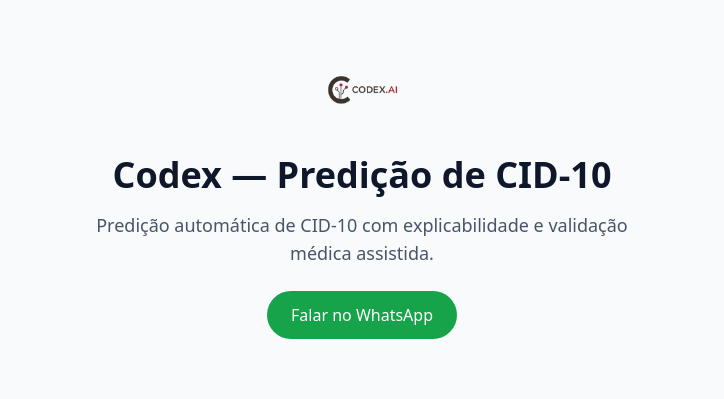
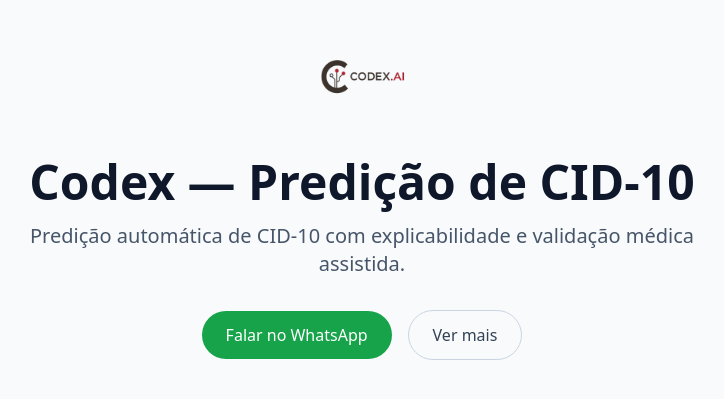
Before and after one commit to ricardosantoss/codex-landing-page, a Next.js app: page / in a window 1280 px wide. Shown: the part 205-604 px from the top of the page, without its empty margins (278-1002 px from the left). Built offline with nearby package versions, Linux system fonts and the light colour scheme.

Commit message:
Update page.tsx

```diff
--- a/src/app/page.tsx
+++ b/src/app/page.tsx
@@ -1,19 +1,39 @@
 export default function Home() {
   return (
-    <main className="flex min-h-screen flex-col items-center justify-center p-10 bg-slate-50">
-      <img src="/images/codex_ai_logo.png" alt="Codex AI" className="h-20 mb-6" />
-      <h1 className="text-4xl font-bold text-slate-900 text-center">Codex — Predição de CID-10</h1>
-      <p className="mt-4 text-lg text-slate-600 text-center max-w-xl">
+    <main className="flex min-h-screen items-center justify-center">
+      <section className="w-full max-w-4xl mx-auto px-6 py-16 text-center">
+        <img
+          src="/images/codex_ai_logo.png"
+          alt="Codex AI"
+          className="h-24 w-auto mx-auto mb-8"
+        />
+
+        <h1 className="text-4xl md:text-5xl font-extrabold text-slate-900">
+          Codex — Predição de CID-10
+        </h1>
+
+        <p className="mt-4 text-lg md:text-xl text-slate-600 max-w-2xl mx-auto">
           Predição automática de CID-10 com explicabilidade e validação médica assistida.
         </p>
+
+        <div className="mt-8 flex flex-wrap items-center justify-center gap-4">
           <a
             href="https://wa.me/5562985499620?text=Ol%C3%A1,%20quero%20saber%20mais%20sobre%20a%20Codex"
             target="_blank"
             rel="noopener noreferrer"
-        className="mt-6 bg-green-600 text-white px-6 py-3 rounded-full hover:bg-green-700 transition-colors"
+            className="inline-flex items-center justify-center rounded-full bg-green-600 px-6 py-3 text-white font-medium hover:bg-green-700 transition-colors"
           >
             Falar no WhatsApp
           </a>
+
+          <a
+            href="#sobre"
+            className="inline-flex items-center justify-center rounded-full border border-slate-300 px-6 py-3 text-slate-700 hover:bg-white transition-colors"
+          >
+            Ver mais
+          </a>
+        </div>
+      </section>
     </main>
   );
 }
```
Lines whose indentation alone changed are shown as unchanged.
